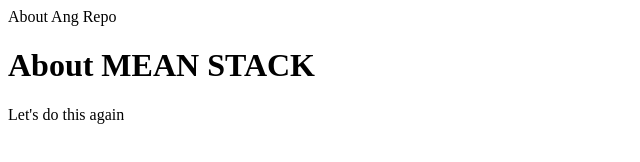
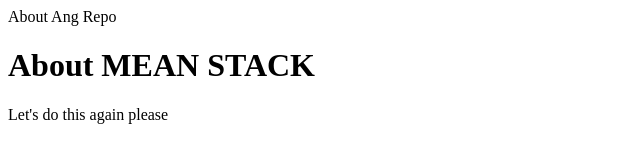
Before and after one commit to NagsCodehub/Angular2_Repo, a plain HTML site: page About.html in a window 1280 px wide. Shown: the full height of the page, 0-640 px from the left. Drawn offline with Linux system fonts and the light colour scheme.

Commit message:
my quick change to be more relevant

```diff
--- a/About.html
+++ b/About.html
@@ -6,7 +6,7 @@
 <body>
 
 <h1>About MEAN STACK</h1>
-<p>Let's do this again</p>
+<p>Let's do this again please</p>
 
 </body>
 </html>
```
